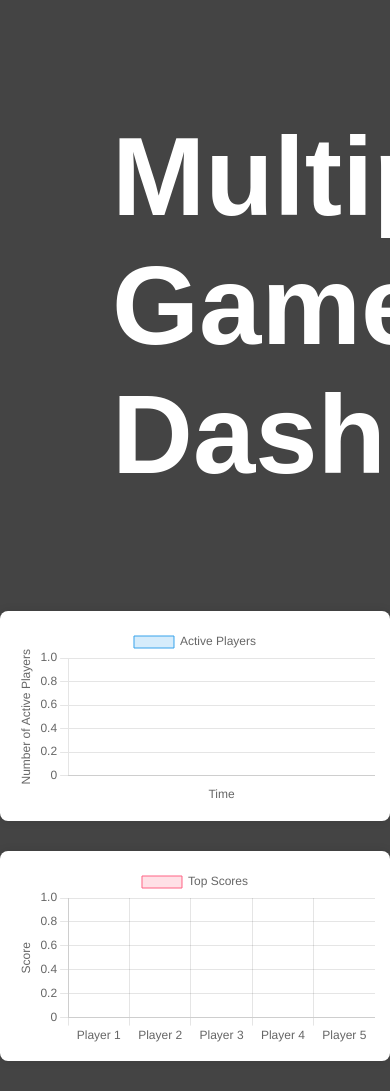
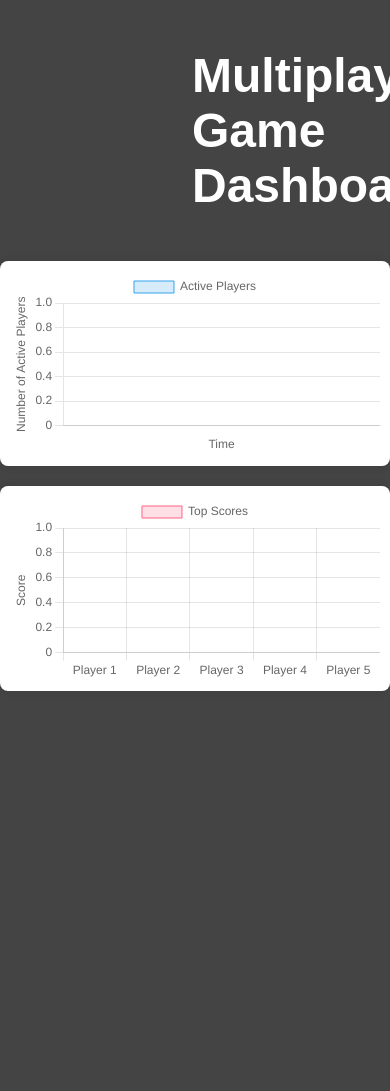
Before and after one commit to somxr/multiplayer-dashboard, a Flask app: page / in a window 390 px wide; the page is wider, and only the part inside the window is pictured. After the commit the page ends 691 px from the top of that part, so only its background shows below. Run offline with Flask 3, Linux system fonts and the light colour scheme; data that the repository does not hold is empty.

Commit message:
made site responsive for phones and padded h1

```diff
--- a/static/style.css
+++ b/static/style.css
@@ -11,7 +11,6 @@
 body {
   font-family: Arial, sans-serif;
   background-color: #444444;
-    /* padding: 20px; */
 }
 
 /* Heading styling */
@@ -21,12 +20,12 @@
   font-weight: 900;
   font-style: normal;
   line-height: normal;
-    font-size: 7rem;
-    /* font-size: clamp(2rem, 9rem, 14vw); */
-    /* Adjusts between 2rem and 12vw, does not go smaller than 2rem or larger than 9rem */
+  font-size: 5rem;
   margin: 0;
   color: #fff;
   padding: 1em;
+  padding-left: 4em;
+  padding-right: 4em;
 }
 
 /* Chart wrapper */
@@ -54,7 +53,21 @@
 
 /* Responsive adjustments */
 @media (max-width: 768px) {
+  /* Stack charts vertically */
+  .charts-wrapper {
+    flex-direction: column;
+    align-items: center;
+  }
+
+  /* Full-width chart containers */
   .chart-container {
     width: 100%;
+    margin-bottom: 20px;
+    padding: 10px; /* Optional: Adjust padding for mobile */
+  }
+
+  /* Adjust heading font size for mobile */
+  h1 {
+    font-size: 3rem;
   }
 }
--- a/templates/index.html
+++ b/templates/index.html
@@ -5,6 +5,7 @@
 <head>
   <meta charset="UTF-8" />
   <title>Multiplayer Game Dashboard</title>
+  <meta name="viewport" content="width=device-width, initial-scale=1.0">
   <script src="https://cdn.jsdelivr.net/npm/chart.js"></script>
   <link rel="stylesheet" href="{{ url_for('static', filename='style.css') }}">
 </head>
```
Lines whose indentation alone changed are shown as unchanged.
